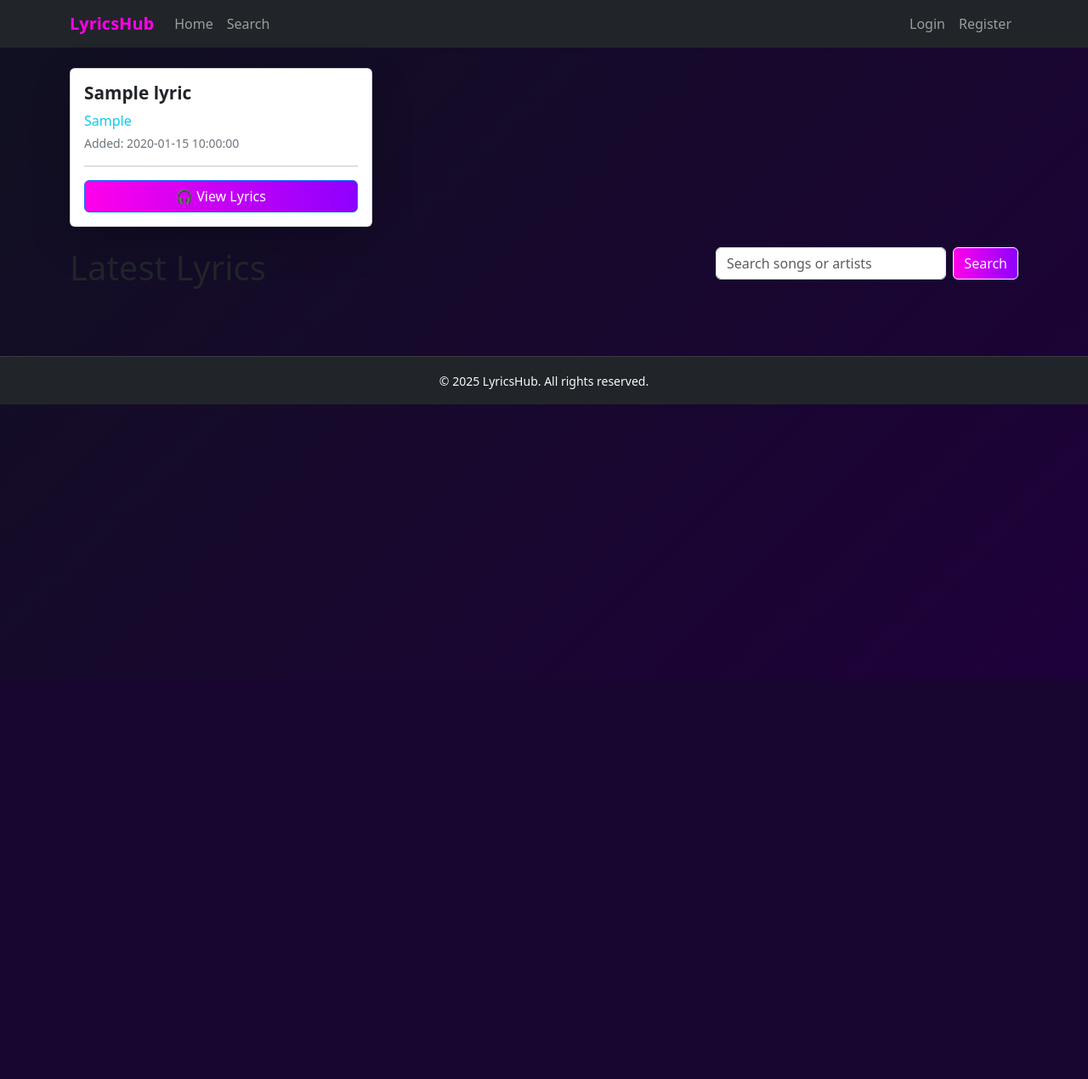
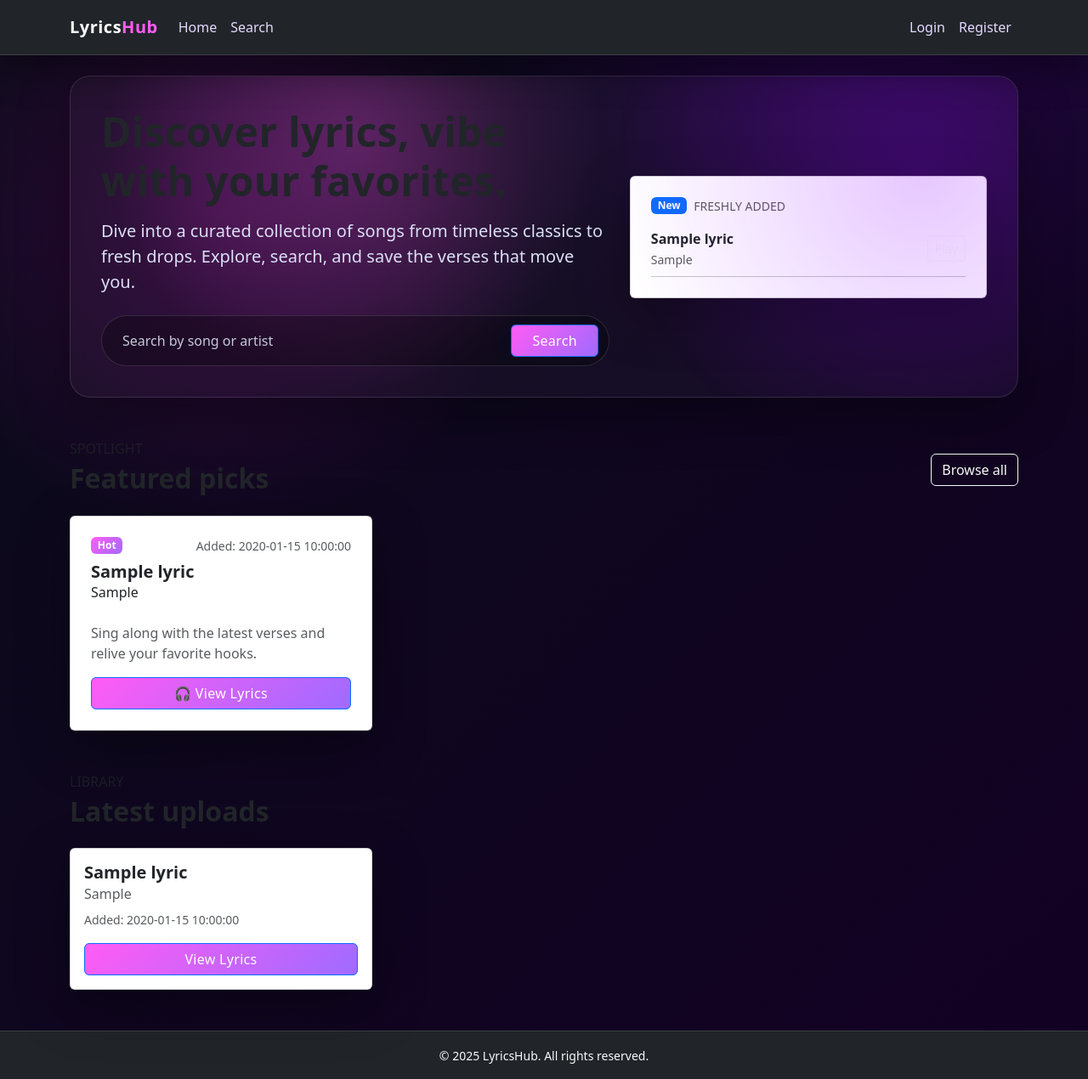
Before and after one commit to abhaya6996/songlyrics, a PHP site: page /index.php in a window 1280 px wide. Shown: the whole page at 85% size. Before the commit the page ends 476 px from the top, so only its background shows below. Run offline with PHP 8.4, Linux system fonts and the light colour scheme; tables that the repository leaves empty or names only in its code hold one stand-in row (values such as "Sample post").

Commit message:
Enhance homepage aesthetics and layout

```diff
--- a/songlyrics/includes/header.php
+++ b/songlyrics/includes/header.php
@@ -4,61 +4,141 @@
     <link href="https://fonts.googleapis.com/css2?family=Poppins:wght@300;400;600;700&display=swap" rel="stylesheet">
 
 <style>
+  :root {
+    --bg-gradient: radial-gradient(circle at 20% 20%, rgba(255, 0, 234, 0.16), transparent 26%),
+                   radial-gradient(circle at 80% 0%, rgba(142, 0, 255, 0.18), transparent 30%),
+                   linear-gradient(135deg, #0b0c1a, #130024);
+    --card-glow: 0 20px 60px rgba(0, 0, 0, 0.35);
+    --border-frost: 1px solid rgba(255, 255, 255, 0.12);
+    --glass: rgba(255, 255, 255, 0.08);
+    --accent: #ff5cf4;
+    --accent-2: #9f6bff;
+  }
+
+  * { box-sizing: border-box; }
+
   body {
     font-family: 'Poppins', sans-serif;
-    background: linear-gradient(135deg, #101020, #1e003a);
-    color: #fff;
+    background: var(--bg-gradient);
+    color: #f5f6ff;
     min-height: 100vh;
+    margin: 0;
   }
 
+  a { color: #e6d8ff; }
+
   .navbar {
-    background: rgba(0, 0, 0, 0.4) !important;
-    backdrop-filter: blur(10px);
+    background: rgba(0, 0, 0, 0.45) !important;
+    backdrop-filter: blur(12px);
+    border-bottom: var(--border-frost);
+    box-shadow: 0 20px 40px rgba(0, 0, 0, 0.35);
   }
 
   .navbar-brand {
     font-weight: 700;
-    font-size: 1.4rem;
-    color: #ff00ea !important;
+    font-size: 1.5rem;
+    letter-spacing: 0.5px;
+    color: #fff !important;
   }
 
-  .card {
-    background: rgba(255, 255, 255, 0.07);
-    border: 1px solid rgba(255, 255, 255, 0.1);
-    backdrop-filter: blur(10px);
-    border-radius: 15px;
-    color: #fff;
-  }
-  .card-title {
-    font-size: 1.3rem;
-    font-weight: 600;
+  .navbar-brand span {
+    color: var(--accent);
   }
 
+  .nav-link { color: #e6d8ff !important; }
+  .nav-link:hover { color: #fff !important; }
+
+  .card {
+    background: var(--glass);
+    border: var(--border-frost);
+    backdrop-filter: blur(18px);
+    border-radius: 18px;
+    color: #f5f6ff;
+    box-shadow: var(--card-glow);
+    transition: transform 0.25s ease, border-color 0.25s ease, box-shadow 0.25s ease;
+  }
+
+  .card-title {
+    font-size: 1.25rem;
+    font-weight: 700;
+  }
+
+  .card-subtitle { color: #cdd0f7; }
+
   .card:hover {
-    transform: translateY(-6px);
-    transition: 0.3s;
-    border-color: #ff00ea;
+    transform: translateY(-8px);
+    border-color: rgba(255, 92, 244, 0.5);
+    box-shadow: 0 25px 70px rgba(0, 0, 0, 0.45);
   }
 
   .btn-primary {
-    background: linear-gradient(to right, #ff00ea, #8e00ff);
+    background: linear-gradient(135deg, var(--accent), var(--accent-2));
     border: none;
+    font-weight: 600;
+    letter-spacing: 0.3px;
   }
-  .btn-primary:hover {
-    opacity: 0.85;
+  .btn-primary:hover { opacity: 0.9; }
+
+  .btn-outline-light {
+    border-color: rgba(255, 255, 255, 0.35);
+    color: #fff;
   }
 
+  .search-bar {
+    background: rgba(0, 0, 0, 0.28);
+    border-radius: 50px;
+    padding: 10px 12px;
+    border: var(--border-frost);
+  }
+
+  .search-bar input {
+    background: transparent;
+    border: none;
+    color: #fff;
+  }
+
+  .search-bar input::placeholder { color: #c7c8d9; }
+
+  .hero {
+    background: rgba(255, 255, 255, 0.03);
+    border: var(--border-frost);
+    border-radius: 24px;
+    padding: 36px;
+    position: relative;
+    overflow: hidden;
+    box-shadow: var(--card-glow);
+  }
+
+  .hero:before {
+    content: '';
+    position: absolute;
+    inset: 0;
+    background: radial-gradient(circle at 30% 20%, rgba(255, 92, 244, 0.25), transparent 35%);
+    pointer-events: none;
+  }
+
+  .hero:after {
+    content: '';
+    position: absolute;
+    inset: 0;
+    background: radial-gradient(circle at 90% 30%, rgba(142, 0, 255, 0.22), transparent 35%);
+    pointer-events: none;
+  }
+
+  .hero h1 { font-weight: 800; letter-spacing: 0.3px; }
+  .hero p { color: #dcdff7; }
+
   footer {
-    background: rgba(255, 255, 255, 0.05);
-    border-top: 1px solid rgba(255, 255, 255, 0.1);
+    background: rgba(0, 0, 0, 0.5);
+    border-top: var(--border-frost);
   }
 
   pre {
-    background: rgba(255, 255, 255, 0.07);
+    background: var(--glass);
     padding: 20px;
-    border-radius: 10px;
+    border-radius: 12px;
     color: #fff;
-    border: 1px solid rgba(255, 255, 255, 0.1);
+    border: var(--border-frost);
   }
 </style>
 
@@ -71,9 +151,9 @@
     <link href="https://cdn.jsdelivr.net/npm/bootstrap@5.3.3/dist/css/bootstrap.min.css" rel="stylesheet">
 </head>
 <body>
-<nav class="navbar navbar-expand-lg navbar-dark bg-dark mb-4">
-  <div class="container">
-    <a class="navbar-brand" href="<?php echo BASE_PATH; ?>/index.php">LyricsHub</a>
+<nav class="navbar navbar-expand-lg navbar-dark bg-dark mb-4 sticky-top">
+  <div class="container py-1">
+    <a class="navbar-brand" href="<?php echo BASE_PATH; ?>/index.php">Lyrics<span>Hub</span></a>
     <button class="navbar-toggler" type="button" data-bs-toggle="collapse" data-bs-target="#mainNav">
       <span class="navbar-toggler-icon"></span>
     </button>
@@ -93,7 +173,7 @@
         <?php endif; ?>
       </ul>
 
-      <ul class="navbar-nav ms-auto">
+      <ul class="navbar-nav ms-auto align-items-lg-center">
         <?php if (isLoggedIn()): ?>
           <li class="nav-item">
             <span class="navbar-text me-2">
--- a/songlyrics/index.php
+++ b/songlyrics/index.php
@@ -2,52 +2,106 @@
 
 $sql = "SELECT id, title, artist, created_at FROM lyrics ORDER BY created_at DESC LIMIT 12";
 $result = $conn->query($sql);
+$songs = $result ? $result->fetch_all(MYSQLI_ASSOC) : [];
+$spotlight = array_slice($songs, 0, 3);
+$latest = $songs;
 ?>
-<div class="row">
-<?php while ($row = $result->fetch_assoc()): ?>
-  <div class="col-md-4 mb-4">
-    <div class="card shadow-lg p-3">
-      <h5 class="card-title"><?php echo htmlspecialchars($row['title']); ?></h5>
-      <p class="text-info mb-1"><?php echo htmlspecialchars($row['artist']); ?></p>
-      <small class="text-secondary">Added: <?php echo $row['created_at']; ?></small>
-      <hr>
-      <a href="song.php?id=<?php echo $row['id']; ?>" class="btn btn-primary w-100">🎧 View Lyrics</a>
-    </div>
-  </div>
-<?php endwhile; ?>
-</div>
 
-<div class="row mb-3">
-  <div class="col-md-8">
-    <h1 class="mb-3">Latest Lyrics</h1>
-  </div>
-  <div class="col-md-4">
-    <form class="d-flex" method="get" action="search.php">
-      <input class="form-control me-2" type="search" name="q" placeholder="Search songs or artists">
-      <button class="btn btn-outline-light btn-primary" type="submit">Search</button>
+<section class="hero mb-5">
+  <div class="row align-items-center">
+    <div class="col-lg-7 position-relative">
+      <h1 class="display-5 mb-3">Discover lyrics, vibe with your favorites.</h1>
+      <p class="lead mb-4">Dive into a curated collection of songs from timeless classics to fresh drops. Explore, search, and save the verses that move you.</p>
+      <form class="search-bar d-flex align-items-center" method="get" action="search.php">
+        <input class="form-control me-2" type="search" name="q" placeholder="Search by song or artist" aria-label="Search">
+        <button class="btn btn-primary px-4" type="submit">Search</button>
       </form>
     </div>
+    <div class="col-lg-5 mt-4 mt-lg-0">
+      <div class="card h-100 p-4">
+        <div class="d-flex align-items-center mb-3">
+          <span class="badge bg-primary me-2">New</span>
+          <small class="text-uppercase text-muted">Freshly added</small>
         </div>
-
-<div class="row">
-<?php if ($result && $result->num_rows > 0): ?>
-  <?php while ($row = $result->fetch_assoc()): ?>
-    <div class="col-md-4 mb-3">
-      <div class="card h-100 shadow-sm">
-        <div class="card-body d-flex flex-column">
-          <h5 class="card-title"><?php echo htmlspecialchars($row['title']); ?></h5>
-          <h6 class="card-subtitle mb-2 text-muted"><?php echo htmlspecialchars($row['artist']); ?></h6>
-          <p class="card-text"><small class="text-muted">Added: <?php echo htmlspecialchars($row['created_at']); ?></small></p>
-          <a href="song.php?id=<?php echo (int)$row['id']; ?>" class="btn btn-sm btn-primary mt-auto">View Lyrics</a>
+        <div class="vstack gap-3">
+          <?php if (!empty($songs)): ?>
+            <?php foreach (array_slice($songs, 0, 4) as $song): ?>
+              <div class="d-flex justify-content-between align-items-center pb-2 border-bottom border-secondary-subtle">
+                <div>
+                  <div class="fw-semibold"><?php echo htmlspecialchars($song['title']); ?></div>
+                  <small class="text-muted"><?php echo htmlspecialchars($song['artist']); ?></small>
+                </div>
+                <a class="btn btn-sm btn-outline-light" href="song.php?id=<?php echo (int)$song['id']; ?>">Play</a>
+              </div>
+            <?php endforeach; ?>
+          <?php else: ?>
+            <p class="text-muted mb-0">No songs yet. Be the first to add one!</p>
+          <?php endif; ?>
         </div>
       </div>
     </div>
-  <?php endwhile; ?>
+  </div>
+</section>
+
+<section class="mb-5">
+  <div class="d-flex justify-content-between align-items-center mb-3">
+    <div>
+      <p class="text-uppercase text-muted mb-1">Spotlight</p>
+      <h2 class="fw-bold">Featured picks</h2>
+    </div>
+    <a href="search.php" class="btn btn-outline-light">Browse all</a>
+  </div>
+  <div class="row g-4">
+    <?php if (!empty($spotlight)): ?>
+      <?php foreach ($spotlight as $song): ?>
+        <div class="col-md-4">
+          <div class="card h-100 p-4">
+            <div class="d-flex justify-content-between align-items-start mb-2">
+              <span class="badge" style="background: linear-gradient(135deg, #ff5cf4, #9f6bff);">Hot</span>
+              <small class="text-muted">Added: <?php echo htmlspecialchars($song['created_at']); ?></small>
+            </div>
+            <h5 class="card-title mb-1"><?php echo htmlspecialchars($song['title']); ?></h5>
+            <p class="card-subtitle mb-4"><?php echo htmlspecialchars($song['artist']); ?></p>
+            <p class="text-muted flex-grow-1">Sing along with the latest verses and relive your favorite hooks.</p>
+            <a href="song.php?id=<?php echo (int)$song['id']; ?>" class="btn btn-primary mt-auto">🎧 View Lyrics</a>
+          </div>
+        </div>
+      <?php endforeach; ?>
     <?php else: ?>
       <div class="col-12">
         <div class="alert alert-info">No songs added yet.</div>
       </div>
     <?php endif; ?>
   </div>
+</section>
+
+<section>
+  <div class="d-flex justify-content-between align-items-center mb-3">
+    <div>
+      <p class="text-uppercase text-muted mb-1">Library</p>
+      <h2 class="fw-bold">Latest uploads</h2>
+    </div>
+  </div>
+  <div class="row g-4">
+    <?php if (!empty($latest)): ?>
+      <?php foreach ($latest as $song): ?>
+        <div class="col-md-4">
+          <div class="card h-100">
+            <div class="card-body d-flex flex-column">
+              <h5 class="card-title"><?php echo htmlspecialchars($song['title']); ?></h5>
+              <h6 class="card-subtitle mb-2 text-muted"><?php echo htmlspecialchars($song['artist']); ?></h6>
+              <p class="card-text"><small class="text-muted">Added: <?php echo htmlspecialchars($song['created_at']); ?></small></p>
+              <a href="song.php?id=<?php echo (int)$song['id']; ?>" class="btn btn-primary mt-auto">View Lyrics</a>
+            </div>
+          </div>
+        </div>
+      <?php endforeach; ?>
+    <?php else: ?>
+      <div class="col-12">
+        <div class="alert alert-info">No songs added yet.</div>
+      </div>
+    <?php endif; ?>
+  </div>
+</section>
 
 <?php require_once __DIR__ . '/includes/footer.php'; ?>
```
Lines whose indentation alone changed are shown as unchanged.
